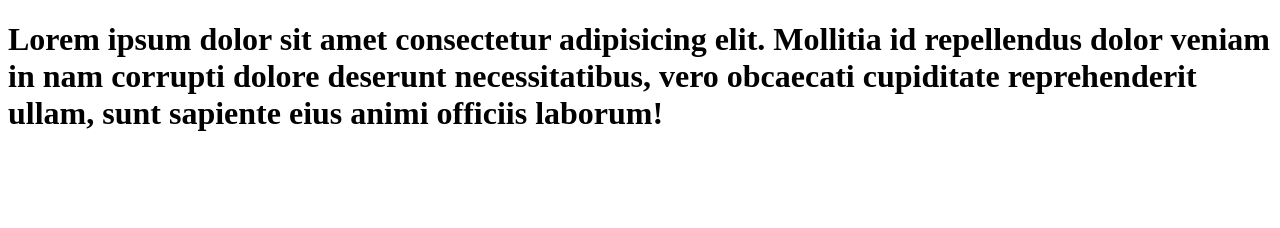
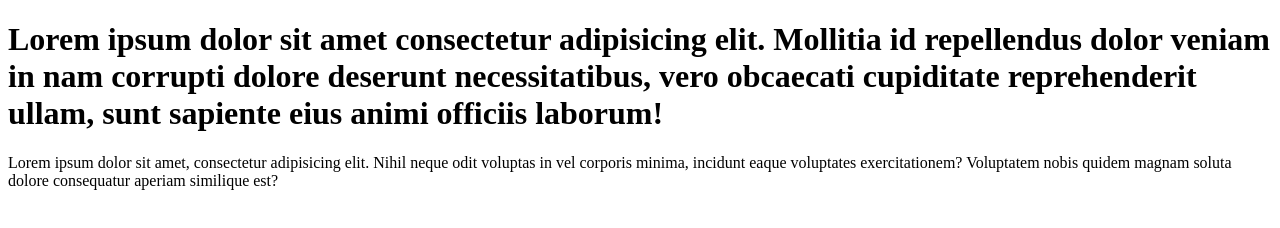
Before and after one commit to sahilsaxena3012/learn-git, a plain HTML site: page index.html in a window 1280 px wide. Drawn offline with Linux system fonts and the light colour scheme.

Commit message:
add paragraph to code

```diff
--- a/index.html
+++ b/index.html
@@ -11,6 +11,9 @@
     <h1>Lorem ipsum dolor sit amet consectetur adipisicing elit. Mollitia id repellendus dolor veniam in nam corrupti
         dolore deserunt necessitatibus, vero obcaecati cupiditate reprehenderit ullam, sunt sapiente eius animi officiis
         laborum!</h1>
+    <p>Lorem ipsum dolor sit amet, consectetur adipisicing elit. Nihil neque odit voluptas in vel corporis minima,
+        incidunt eaque voluptates exercitationem? Voluptatem nobis quidem magnam soluta dolore consequatur aperiam
+        similique est?</p>
 </body>
 
 </html>
```
